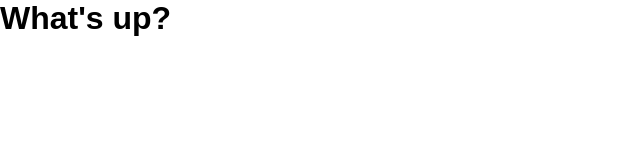
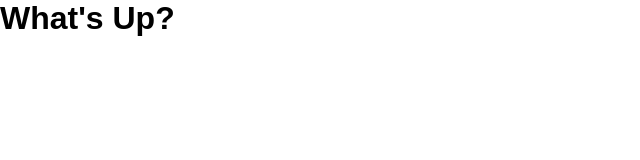
Before and after one commit to MdRashid62/react-smooth-scroll-website, a React (Create React App) app: page / in a window 1280 px wide. Shown: the top 160 px of the page, without its empty margins (0-640 px from the left). Built offline with nearby package versions, Linux system fonts and the light colour scheme.

Commit message:
project files added

```diff
--- a/src/App.js
+++ b/src/App.js
@@ -3,7 +3,7 @@ import './App.css';
 function App() {
   return (
     <div className="App">
-      <h1>What's up?</h1>
+      <h1>What's Up?</h1>
     </div>
   );
 }
```
